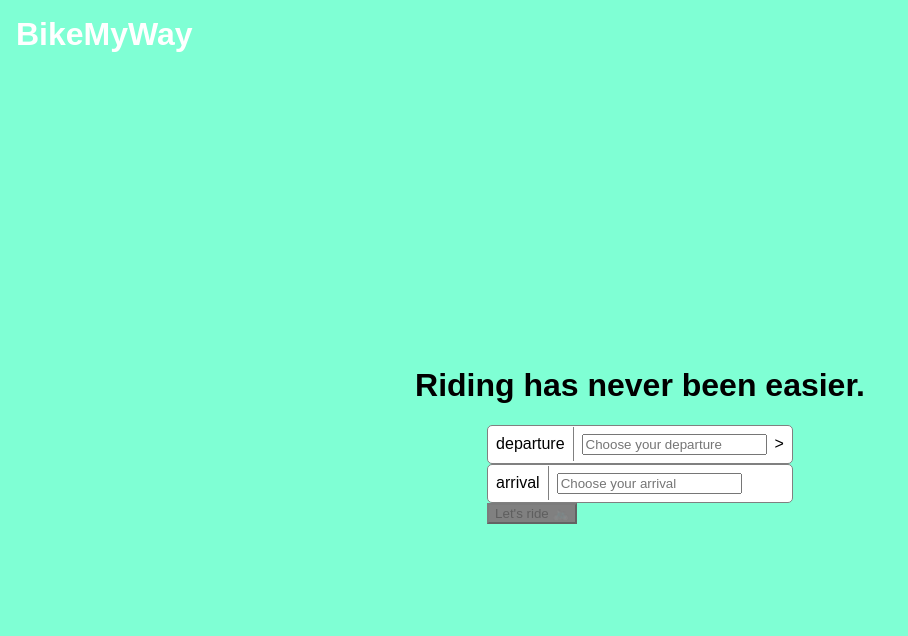
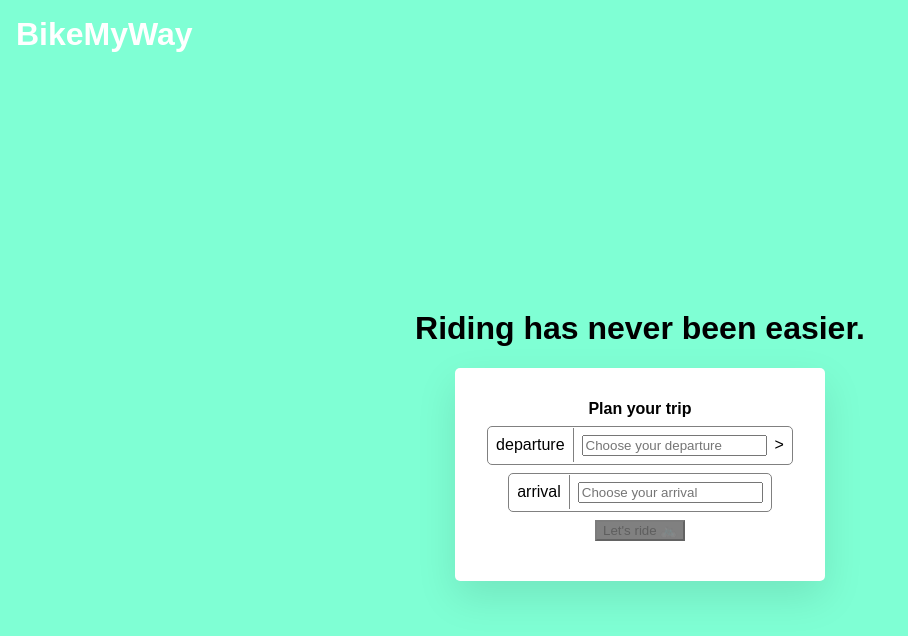
Before and after one commit to pierreericgarcia/BikeMyWay, a React (Create React App) app: page / in a window 1280 px wide. Shown: the top 636 px of the page, without its empty margins (0-908 px from the left). Built offline with nearby package versions, Linux system fonts and the light colour scheme.

Commit message:
Add planning form CTA 🕹

```diff
--- a/src/components/planning-form/index.js
+++ b/src/components/planning-form/index.js
@@ -1,9 +1,10 @@
 import "./styles.css";
 
 import React, { Component } from "react";
+import { withRouter } from "react-router-dom";
 import { LocationSearchInput } from "../location-search-input";
 
-export class PlanningForm extends Component {
+class DumbPlanningForm extends Component {
   state = {
     departure: "",
     arrival: ""
@@ -19,11 +20,19 @@ export class PlanningForm extends Component {
     return false;
   };
 
+  startPlanning = () => {
+    const { departure, arrival } = this.state;
+    if (this.locationsAreValid()) {
+      this.props.history.push(`/planning/${departure}/${arrival}`);
+    }
+  };
+
   render() {
     const { departure, arrival } = this.state;
 
     return (
       <div className="planningForm">
+        <h4 className="planningFormTitle">Plan your trip</h4>
         <LocationSearchInput
           value={departure}
           onChange={value => this.setState({ departure: value })}
@@ -35,6 +44,7 @@ export class PlanningForm extends Component {
         />
         <button
           className="planningFormButton"
+          onClick={this.startPlanning}
           disabled={!this.locationsAreValid()}
         >
           Let's ride 🚲
@@ -43,3 +53,5 @@ export class PlanningForm extends Component {
     );
   }
 }
+
+export const PlanningForm = withRouter(DumbPlanningForm);
--- a/src/components/planning-form/styles.scss
+++ b/src/components/planning-form/styles.scss
@@ -1,4 +1,17 @@
 .planningForm {
+  background-color: white;
+  padding: 2rem;
+  border-radius: 5px;
+  box-shadow: 0 16px 40px rgba($color: black, $alpha: 0.1);
+  display: flex;
+  flex-direction: column;
+  justify-content: space-between;
+  align-items: center;
+
+  & > * {
+    margin-top: 0;
+    margin-bottom: 0.5rem;
+  }
   .planningFormButton {
     background-color: aqua;
     &:disabled {
```
